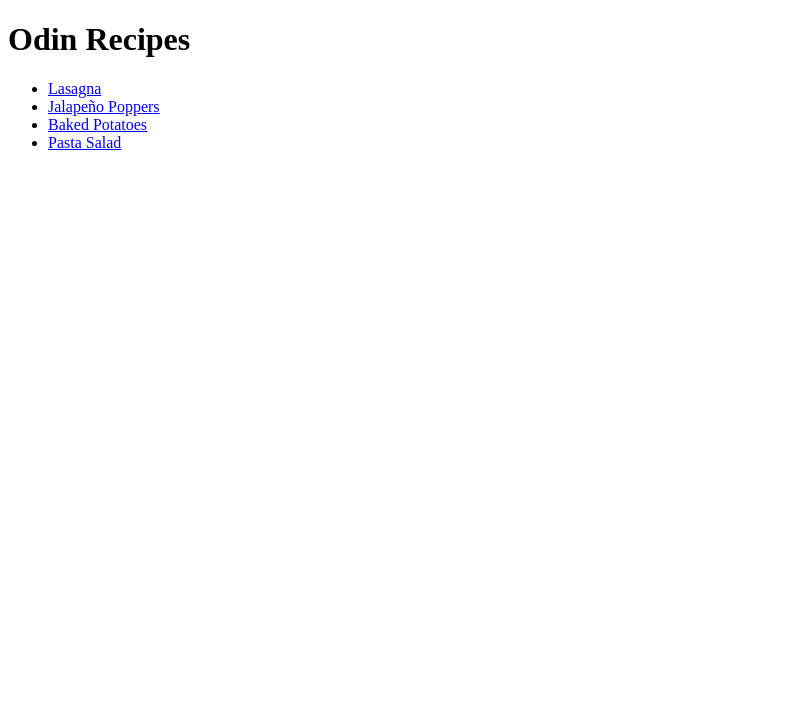
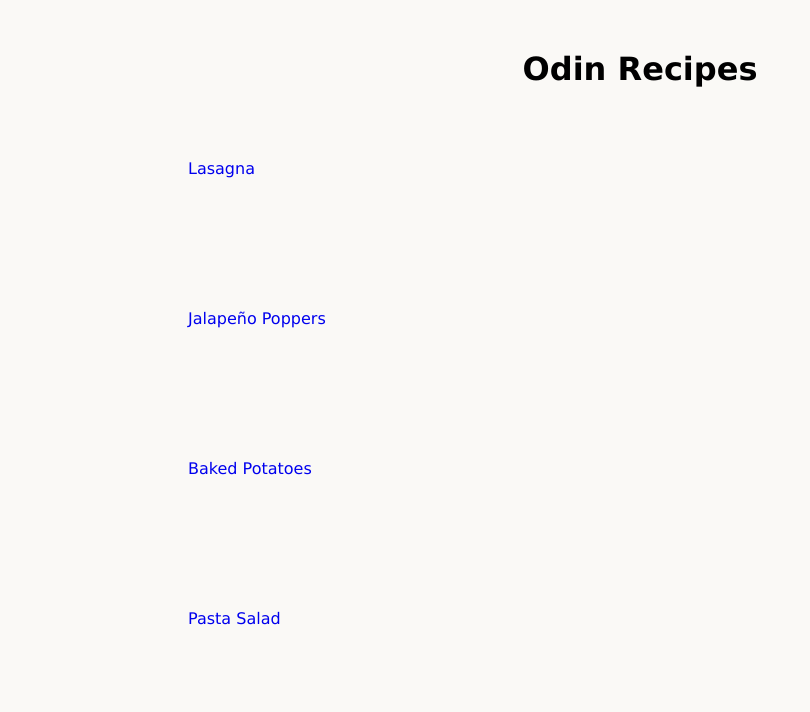
Before and after one commit to Madhurilavakumar/odin-recipes, a plain HTML site: page index.html in a window 1280 px wide. Shown: the whole page, without its empty margins (0-810 px from the left). Drawn offline with Linux system fonts and the light colour scheme.

Commit message:
Added style to the home page

```diff
--- a/index.html
+++ b/index.html
@@ -8,11 +8,9 @@
     </head>
     <body>
         <h1>Odin Recipes</h1>
-        <ul>
-            <li><a href="recipes/lasagna.html">Lasagna</a></li>
-            <li><a href="recipes/JalapeñoPoppers.html">Jalapeño Poppers</a></li>
-            <li><a href="recipes/baked_potatoes.html">Baked Potatoes</a></li>
-            <li><a href="recipes/pasta_salad.html">Pasta Salad</a></li>
-        </ul>
+        <div class = "recipe"><a href="recipes/lasagna.html">Lasagna</a></div>
+        <div class = "recipe"><a href="recipes/JalapenoPoppers.html">Jalapeño Poppers</a></div>
+        <div class = "recipe"><a href="recipes/baked_potatoes.html">Baked Potatoes</a></div>
+        <div class = "recipe"><a href="recipes/pasta_salad.html">Pasta Salad</a></div>
     </body>
 </html>
--- a/style.css
+++ b/style.css
@@ -0,0 +1,19 @@
+body{
+    background-color: #FAF9F6;
+    font-family: Verdana, Geneva, Tahoma, sans-serif;
+}
+h1{
+    text-align: center;
+    margin-top: 50px;
+}
+a{
+    text-decoration: none;
+}
+.recipe{
+    display: inline-block;
+    height: 100px;
+    width: 500px;
+    margin-top: 50px;
+    margin-left: 180px;
+    margin-right: 20px;
+}
```
Also changed, not shown: recipes/JalapenoPoppers.html (renamed from recipes/JalapeñoPoppers.html, +1 -0 lines), recipes/baked_potatoes.html (+1 -0 lines), recipes/lasagna.html (+1 -1 lines), recipes/pasta_salad.html (+1 -0 lines), recipes/stylebakedpot.css (added), recipes/stylejalpop.css (added), recipes/stylelasagna.css (added), recipes/stylepastasalad.css (added).
